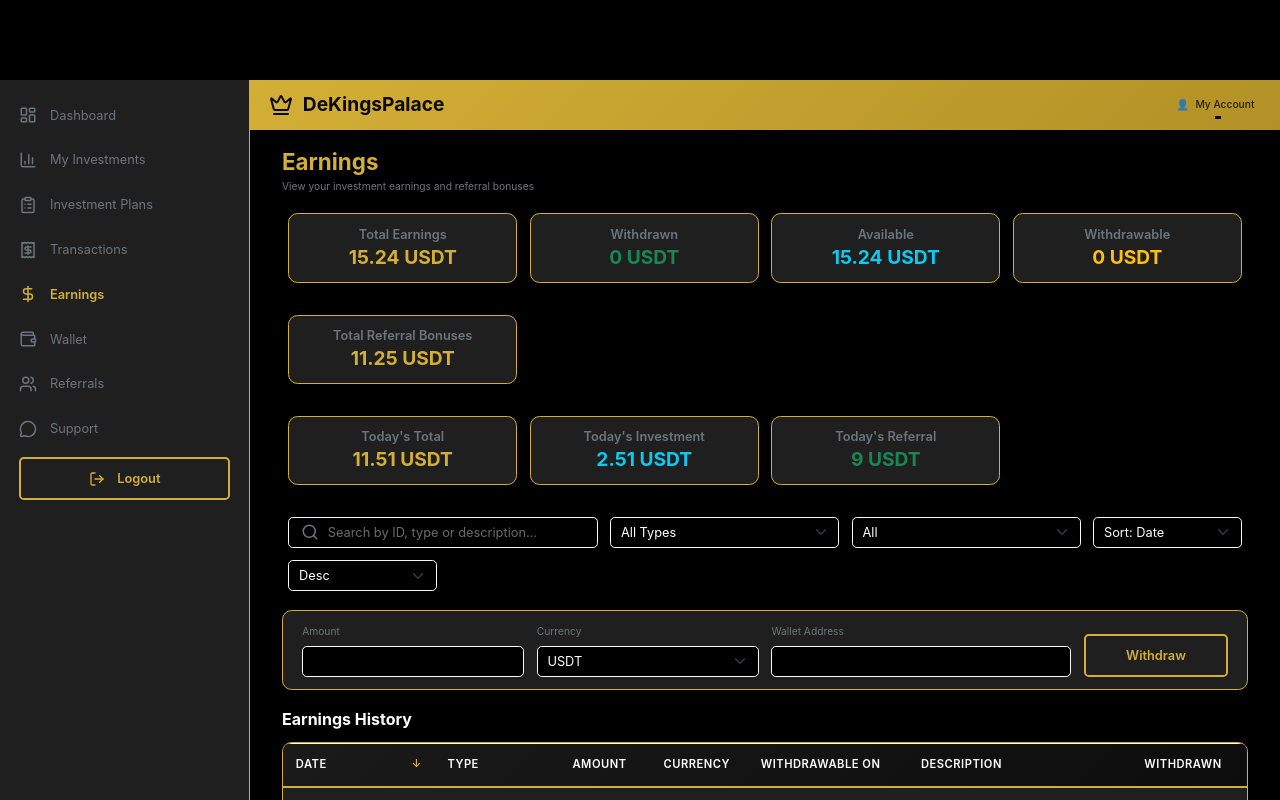
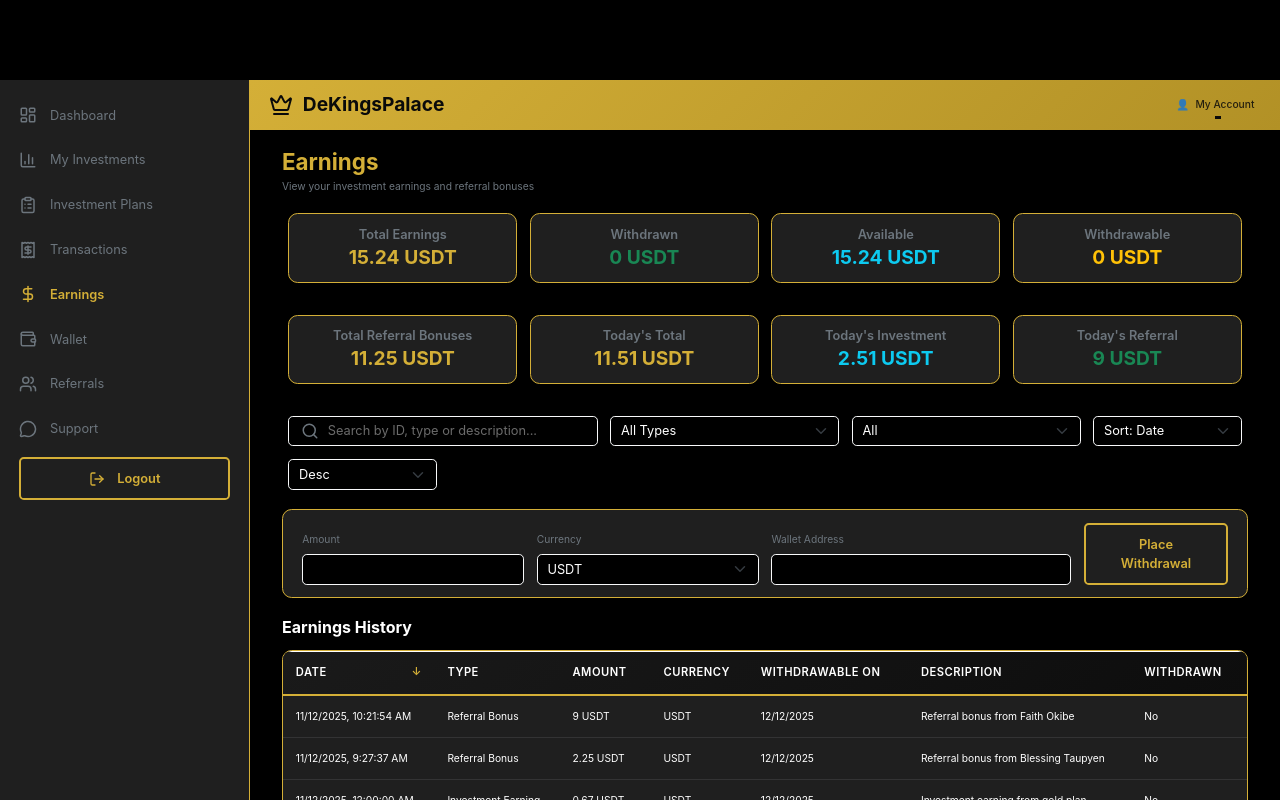
Before and after one commit to danieldekings-hash/DekingsPalace, a Next.js app: page /dashboard/earnings in a window 1280 px wide. Shown: the top 800 px of the page. Built offline with nearby package versions, Linux system fonts and the light colour scheme.

Commit message:
fix earning card

```diff
--- a/src/app/dashboard/earnings/page.tsx
+++ b/src/app/dashboard/earnings/page.tsx
@@ -194,7 +194,7 @@ export default function EarningsPage() {
   }, [filterType, filterWithdrawn, sortBy, sortOrder]);
 
   const filteredItems = useMemo(() => {
-    let filtered = items.filter(it => {
+    const filtered = items.filter(it => {
       // Filter by type
       if (filterType !== 'all' && it.type !== filterType) {
         return false;
@@ -338,7 +338,7 @@ export default function EarningsPage() {
       </div>
 
       <div className="row mb-4">
-        <div className="col-12 col-md-3 mb-3">
+        <div className="col-6 col-md-3 mb-3">
           <div className="card border-gold card-hover">
             <div className="card-body text-center">
               <h6 className="text-secondary mb-1">Total Referral Bonuses</h6>
@@ -346,9 +346,6 @@ export default function EarningsPage() {
             </div>
           </div>
         </div>
-      </div>
-
-      <div className="row mb-4">
         <div className="col-6 col-md-3 mb-3">
           <div className="card border-gold card-hover">
             <div className="card-body text-center">
@@ -454,7 +451,7 @@ export default function EarningsPage() {
             </div>
             <div className="col-12 col-md-2 d-grid">
               <Button variant="outline" onClick={handleWithdraw} disabled={withdrawing}>
-                {withdrawing ? 'Submitting...' : 'Withdraw'}
+                {withdrawing ? 'Submitting...' : 'Place Withdrawal'}
               </Button>
             </div>
           </div>
--- a/test.js
+++ /dev/null
@@ -1,4 +0,0 @@
-const express = require('express');
-const app = express();
-app.get('/', (req, res) => res.send('Hello World'));
-app.listen(3000, () => console.log('Server running...'));
```
